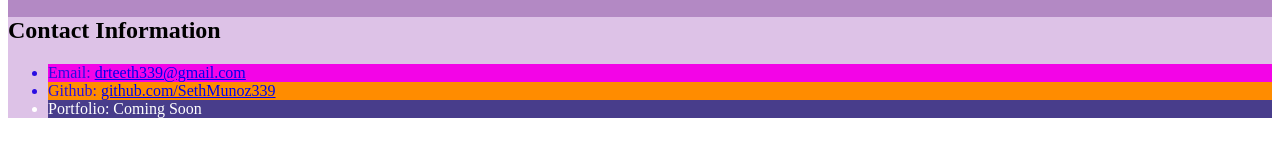
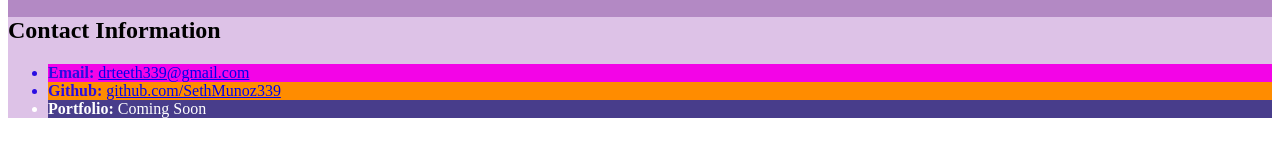
Before and after one commit to SethMunoz339/first-day-demo, a plain HTML site: page index.html in a window 1280 px wide. Shown: the part 492-648 px from the top of the page. Drawn offline with Linux system fonts and the light colour scheme.

Commit message:
bolded words

```diff
--- a/index.html
+++ b/index.html
@@ -24,9 +24,9 @@
        <section class="lesson2">
          <h2>Contact Information</h2>
           <ul>
-          <li id="paragraph-1">Email: <a href="mailto:drteeth339@gmail.com">drteeth339@gmail.com</a></li>
-           <li id="paragraph-2">Github: <a href="https://github.com/SethMunoz339".\>github.com/SethMunoz339</a> </li>
-           <li id="paragraph-3">Portfolio: Coming Soon</li>
+          <li id="paragraph-1"><strong>Email:</strong> <a href="mailto:drteeth339@gmail.com">drteeth339@gmail.com</a></li>
+           <li id="paragraph-2"><strong>Github:</strong> <a href="https://github.com/SethMunoz339".\>github.com/SethMunoz339</a> </li>
+           <li id="paragraph-3"><strong>Portfolio:</strong> Coming Soon</li>
           </ul>
 
       </section>
```
